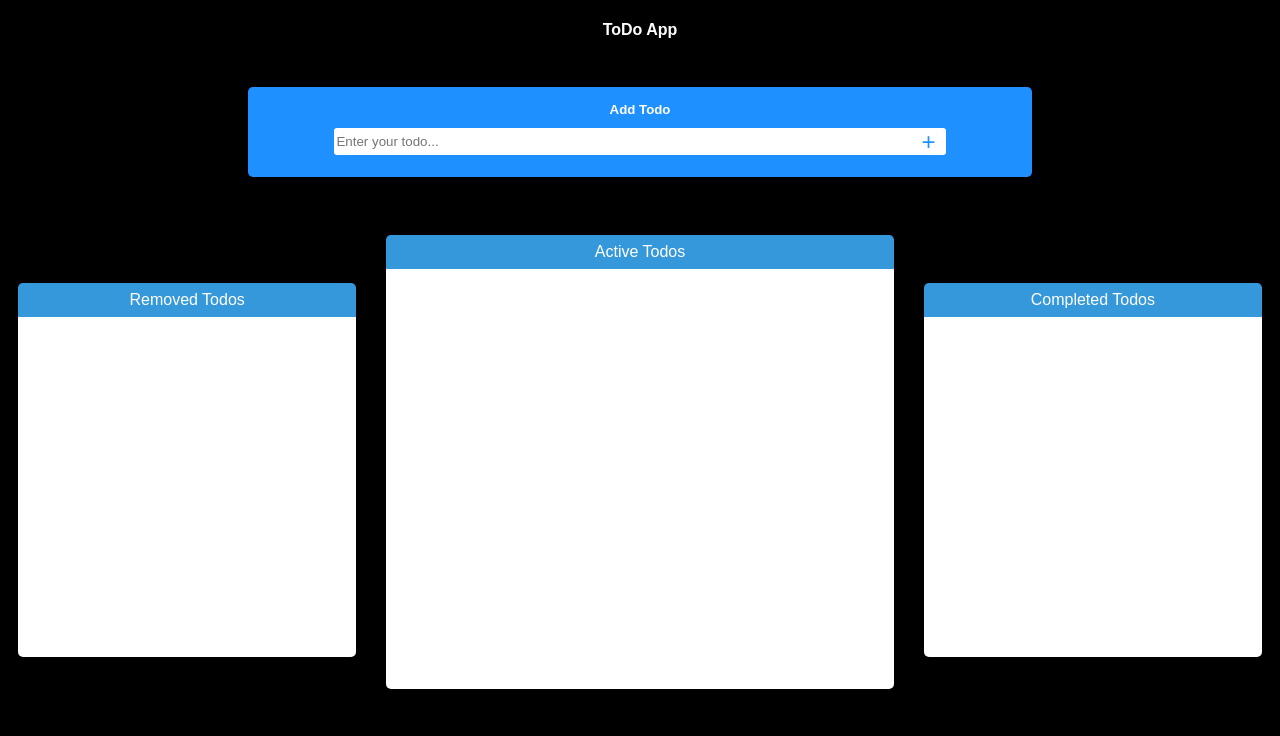
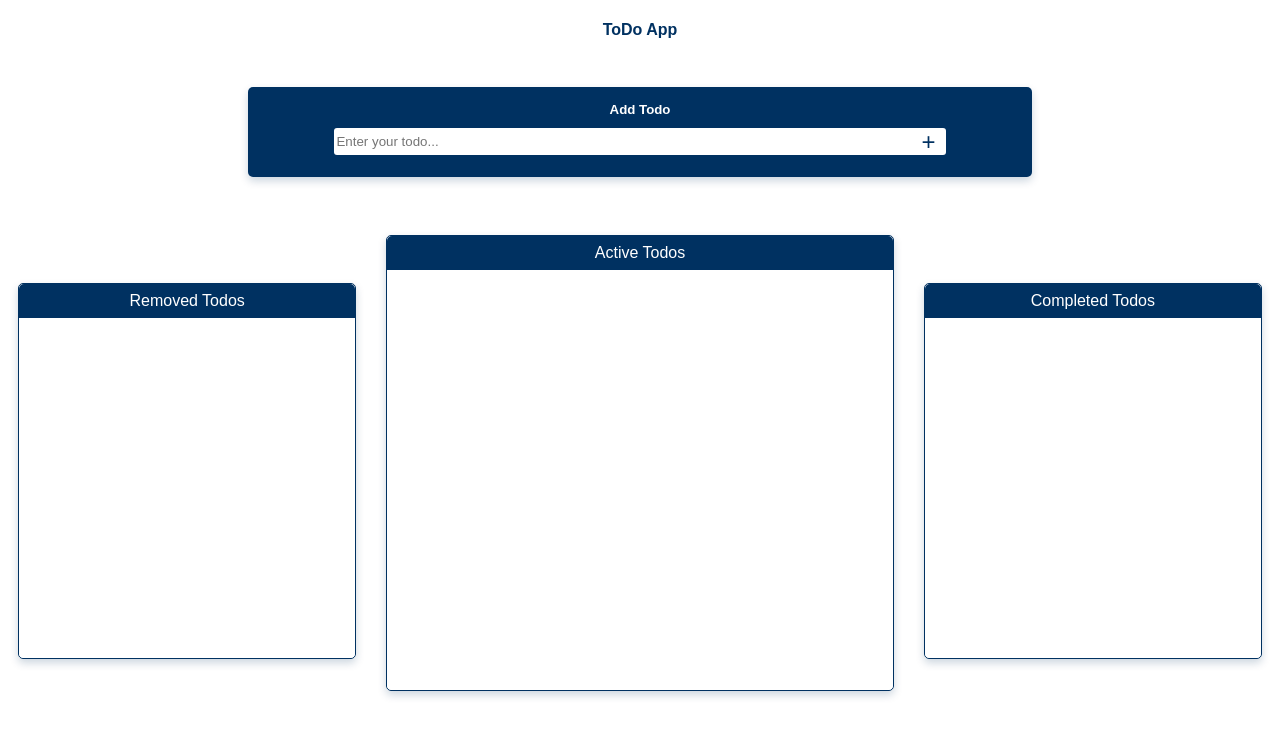
Before and after one commit to safu-van/ToDo-React, a React (Vite) app: page / in a window 1280 px wide. Shown: the top 736 px of the page. Built offline with nearby package versions, Linux system fonts and the light colour scheme; a web font is replaced by a local one.

Commit message:
theme updated

```diff
--- a/src/css/ActiveTodo.css
+++ b/src/css/ActiveTodo.css
@@ -1,10 +1,12 @@
 .active-todo-outer {
+    border: 1px solid #003161;
+    box-shadow: 0px 4px 8px rgba(0, 49, 97, 0.2);
     color: white;
     border-radius: 5px;
 }
 
 .active-todo-heading {
-    background: #3498DB;
+    background: #003161;
     height: 30%;
     text-align: center;
     padding: 8px;
@@ -23,7 +25,7 @@
 
 .todo-div {
     height: 30px;
-    background: #3498DB;
+    background: #567082;
     border-radius: 3px;
     padding: 5px;
     display: flex;
--- a/src/css/AddTodo.css
+++ b/src/css/AddTodo.css
@@ -1,5 +1,6 @@
 .add-todo-outer {
-    background: #1E90FF;
+    background: #003161;
+    box-shadow: 0px 4px 8px rgba(0, 49, 97, 0.2);
     border-radius: 5px;
     padding: 10px;
     height: 70px;
@@ -42,5 +43,5 @@
     cursor: pointer;
     padding: 0 10px;
     font-size: 24px;
-    color: #1E90FF;
+    color: #003161;
 }
--- a/src/css/NonActiveTodo.css
+++ b/src/css/NonActiveTodo.css
@@ -1,10 +1,12 @@
 .non-active-todo-outer {
     color: white;
+    border: 1px solid #003161;
+    box-shadow: 0px 4px 8px rgba(0, 49, 97, 0.2);
     border-radius: 5px;
 }
 
 .non-active-todo-heading {
-    background: #3498DB;
+    background: #003161;
     height: 30%;
     text-align: center;
     padding: 8px;
@@ -23,7 +25,7 @@
 
 .todo-div {
     height: 30px;
-    background: #3498DB;
+    background: #567082;
     border-radius: 3px;
     padding: 5px;
     display: flex;
--- a/src/index.css
+++ b/src/index.css
@@ -3,6 +3,6 @@ body {
     font-optical-sizing: auto;
     font-weight: 300;
     font-style: normal;
-    background: black;
-    color: white;
+    background: #ffffff;
+    color: #003161;
 }
```
